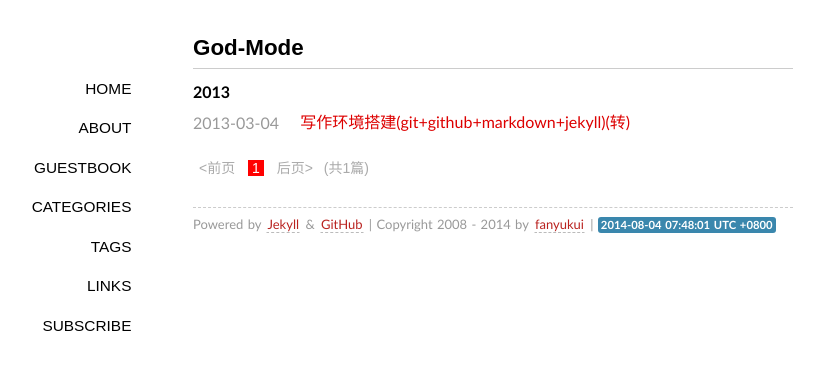
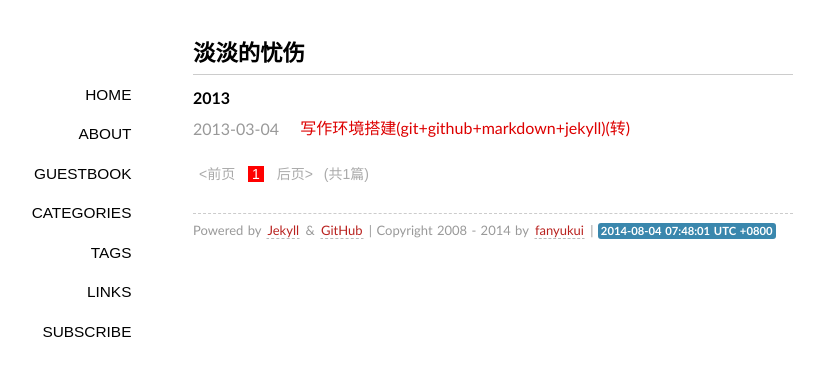
Before and after one commit to fanyukui/fanyukui.github.com, a Jekyll site: the page built from index.html, in a window 1280 px wide. Shown: the top 376 px of the page, without its empty margins (147-971 px from the left). Built offline with Jekyll 4.4.1, drawn with Linux system fonts in a browser that asks for light colours; some web fonts are replaced; Markdown is read by kramdown in place of the engine named in the settings; the list of posts is cut into pages by our own code.

Commit message:
修改title

```diff
--- a/index.html
+++ b/index.html
@@ -1,5 +1,5 @@
 ---
-title: God-Mode
+title: 淡淡的忧伤
 layout: page
 ---
 
```
